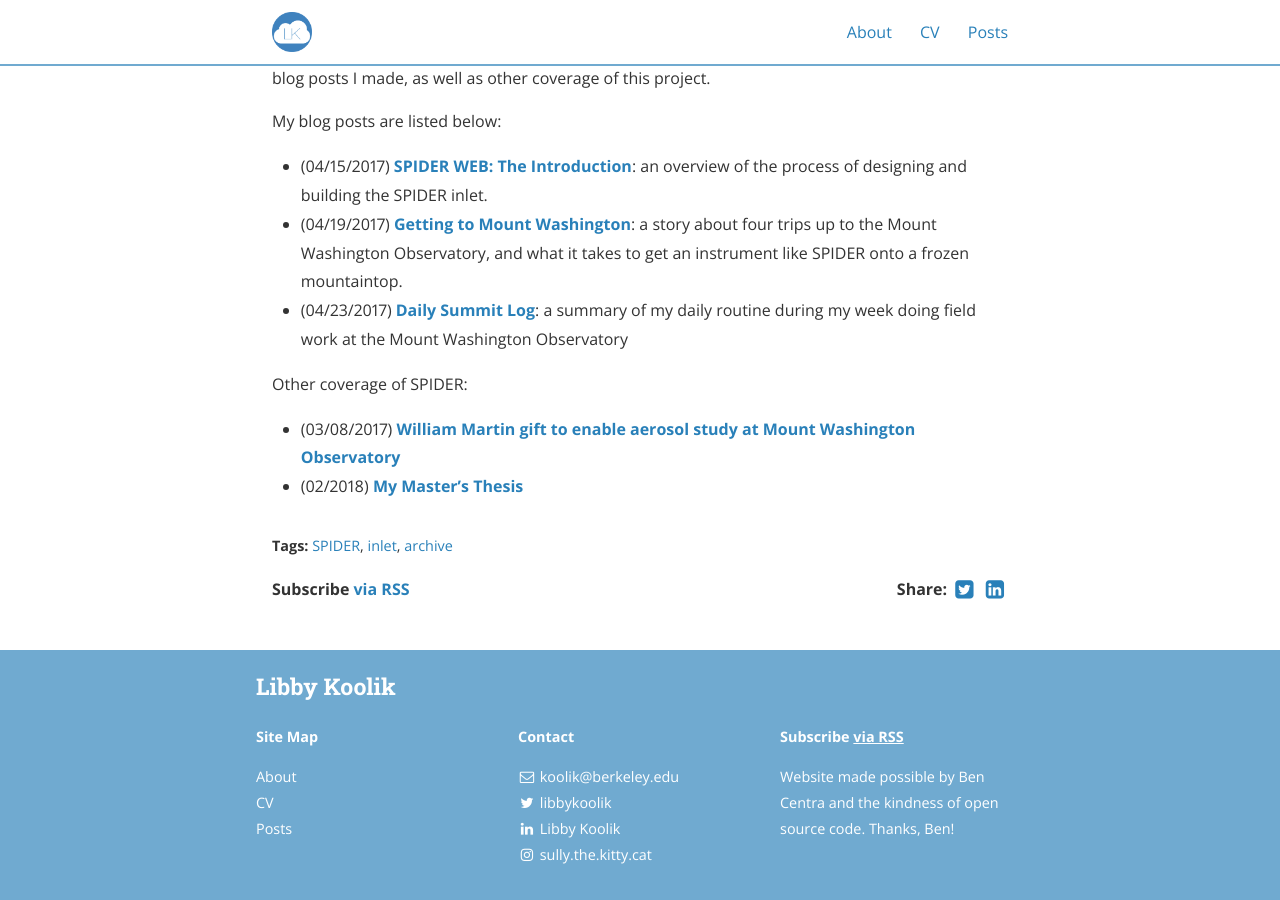
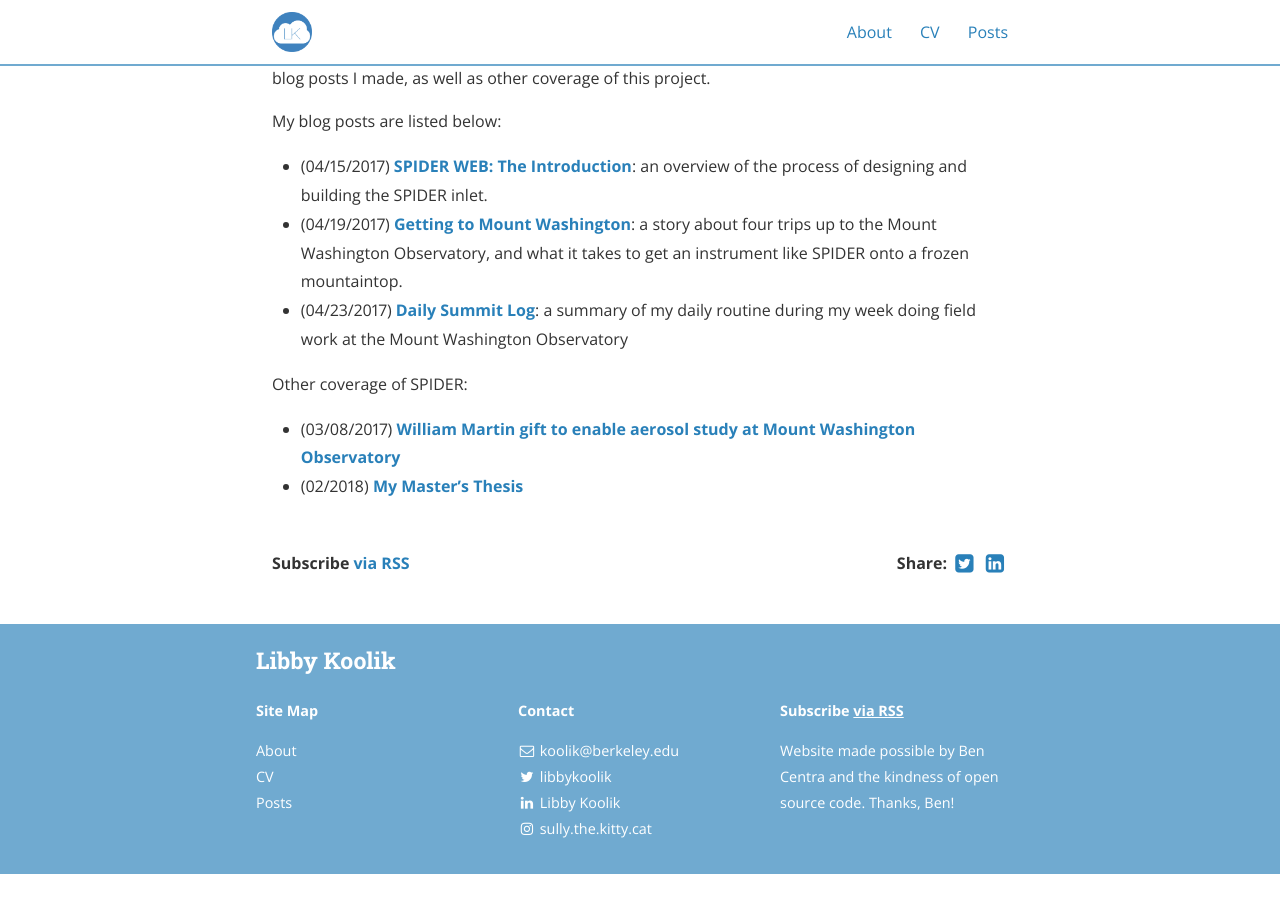
Before and after one commit to lkoolik/lkoolik.github.io, a Jekyll site: the page built from _posts/2022-03-22-some-old-blog-posts.md, in a window 1280 px wide and 900 px high, scrolled down 673 px. Built offline with Jekyll 4.4.1, drawn with Linux system fonts in a browser that asks for light colours; nearby versions of some CDN libraries; after the commit the page ends 1547 px from its top, so only the background shows below that.

Commit message:
Update 2022-03-22-some-old-blog-posts.md

```diff
--- a/_posts/2022-03-22-some-old-blog-posts.md
+++ b/_posts/2022-03-22-some-old-blog-posts.md
@@ -4,7 +4,7 @@ title:  "Some Old Blog Posts"
 date:   2021-03-22 08:43:59
 author: Libby Koolik
 categories: inlet
-tags:	SPIDER inlet archive
+tags:
 cover:  "/assets/fab_lab.jpeg"
 ---
 
```
